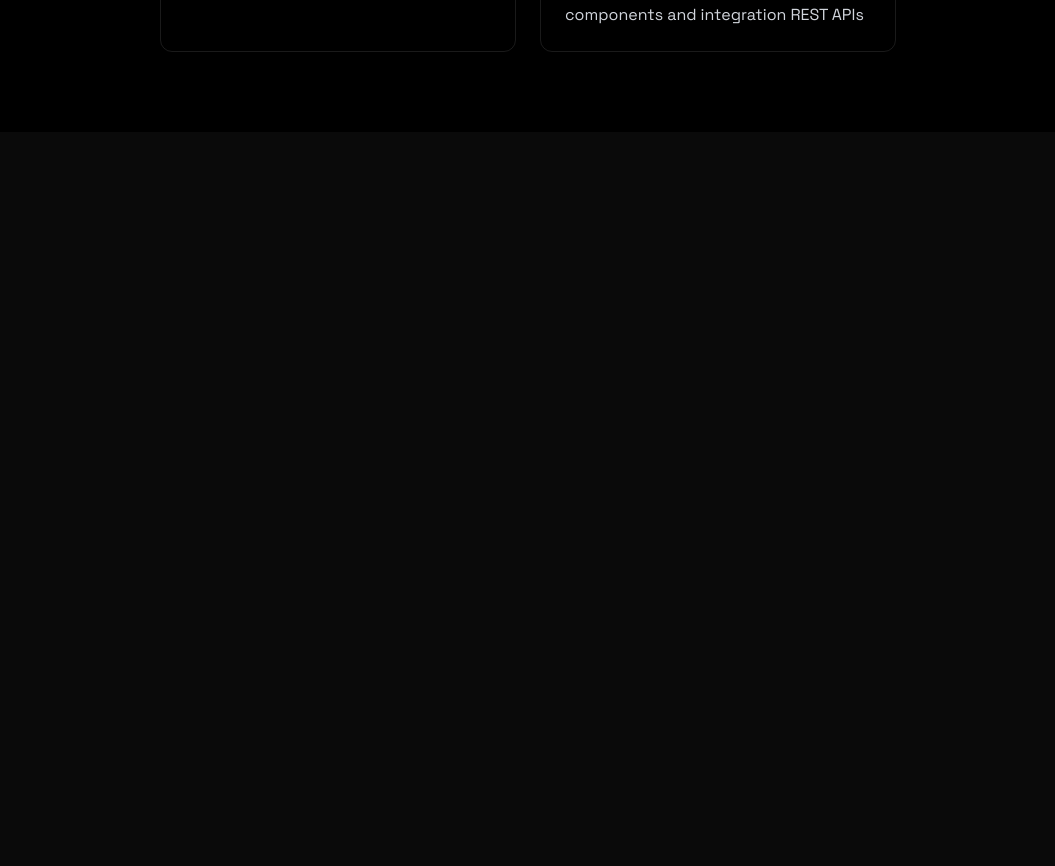
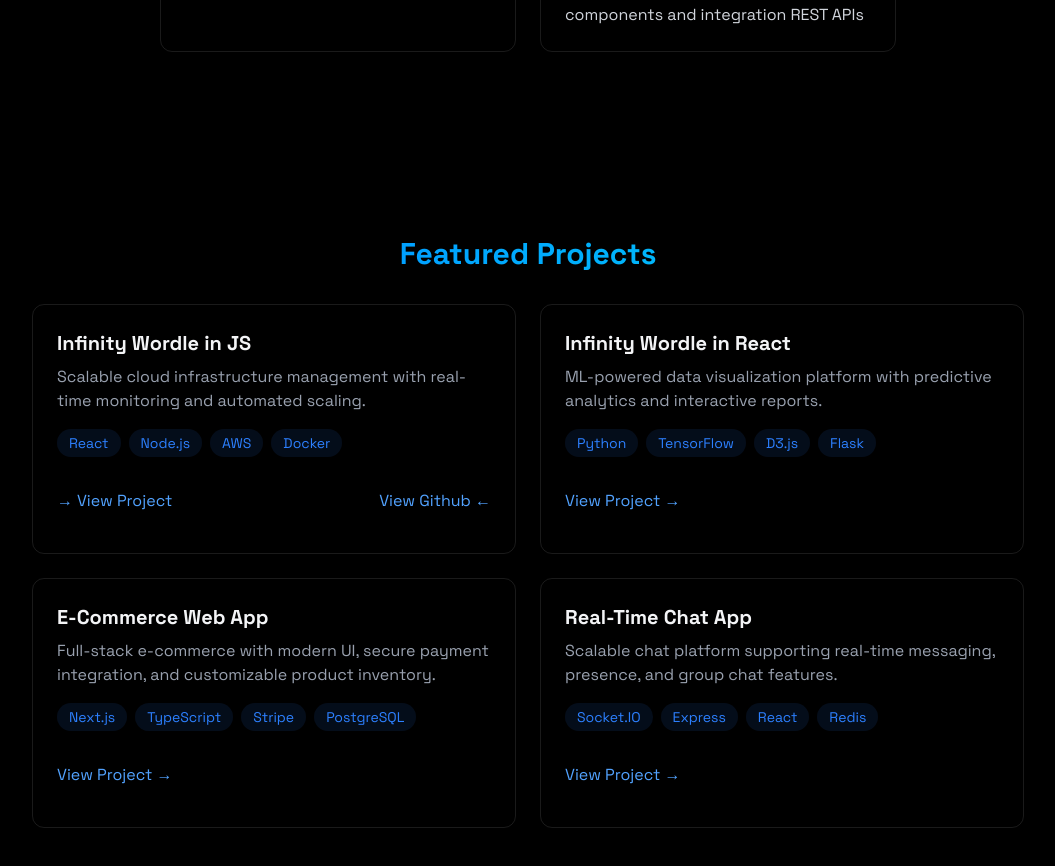
Before and after one commit to Keryyyl/first-portfolio, a React (Vite) app: page / in a window 1280 px wide. Shown: the part 1500-2366 px from the top of the page, without its empty margins (112-1167 px from the left). Before the commit the page ends 1632 px from the top, so only its background shows below. Built offline with nearby package versions, Linux system fonts and the light colour scheme.

Commit message:
Adds ReavealOnScroll.jsx and Projects.jsx

```diff
--- a/src/App.jsx
+++ b/src/App.jsx
@@ -5,7 +5,7 @@
 import { MobileMenu } from "./components/MobileMenu";
 import { Home } from "./components/sections/Home";
 import { About } from "./components/sections/About";
-// import { Projects } from "./components/sections/Projects";
+import { Projects } from "./components/sections/Projects";
 // import { Contact } from "./components/sections/Contact";
 
 function App() {
@@ -24,8 +24,8 @@
         <MobileMenu menuOpen={menuOpen} setMenuOpen={setMenuOpen} />
         <Home />
         <About />
-        {/*<Projects />
-        <Contact /> */}
+        <Projects />
+        {/* <Contact /> */}
       </div>
     </>
   )
--- /dev/null
+++ b/src/components/RevealOnScroll.jsx
@@ -0,0 +1,26 @@
+import { useEffect, useRef } from "react";
+
+export const RevealOnScroll = ({ children }) => {
+  const ref = useRef(null);
+
+  useEffect(() => {
+    const observer = new IntersectionObserver(
+      ([entry]) => {
+        if (entry.isIntersecting) {
+          ref.current.classList.add("visible");
+        }
+      },
+      { threshold: 0.2, rootMargin: "0px 0px -50px 0px" }
+    );
+
+    if (ref.current) observer.observe(ref.current);
+
+    return () => observer.disconnect();
+  });
+
+  return (
+    <div ref={ref} className="reveal">
+      {children}
+    </div>
+  );
+};
--- a/src/components/sections/About.jsx
+++ b/src/components/sections/About.jsx
@@ -21,7 +21,7 @@
                             <div className="flex flex-wrap gap-2">
                                 {frontendSkills.map((tech, key) => (
                                     <span key={key} className="bg-blue-500/10 text-blue-500 py-1 px-3 rounded-full text-sm
-                                    hover:bg-blue-500/20 hover:shadow-[0_2px_8px_rgba(59,130,2246,0.2)] transition">
+                                    hover:bg-blue-500/20 hover:shadow-[0_2px_8px_rgba(59,130,246,0.2)] transition">
                                         {tech}
                                     </span>
                                 ))}
--- a/src/components/sections/Projects.jsx
+++ b/src/components/sections/Projects.jsx
@@ -0,0 +1,167 @@
+import { RevealOnScroll } from "../RevealOnScroll";
+
+export const Projects = () => {
+  return (
+    <section
+      id="projects"
+      className="min-h-screen flex items-center justify-center py-20"
+    >
+      <RevealOnScroll>
+        <div className="max-w-5xl mx-auto px-4">
+          <h2 className="text-3xl font-bold mb-8 bg-gradient-to-r from-blue-500 to-cyan-400 bg-clip-text text-transparent text-center">
+            {" "}
+            Featured Projects
+          </h2>
+          <div className="grid grid-cols-1 md:grid-cols-2 gap-6">
+            <div className="p-6 rounded-xl border border-white/10 hover:-translate-y-1 hover:border-blue-500/30 hover:shadow-[0_2px_8px_rgba(59,130,246,0.2)] transition">
+              <h3 className="text-xl font-bold mb-2"> Infinity Wordle in JS</h3>
+              <p className="text-gray-400 mb-4">
+                Scalable cloud infrastructure management with real-time
+                monitoring and automated scaling.
+              </p>
+              <div className="flex flex-wrap gap-2 mb-4">
+                {["React", "Node.js", "AWS", "Docker"].map((tech, key) => (
+                  <span
+                    key={key}
+                    className="bg-blue-500/10 text-blue-500 py-1 px-3 rounded-full text-sm hover:bg-blue-500/20
+                                    hover:shadow-[0_2px_8px_rgba(59,130,246,0.1)] transition-all
+                    "
+                  >
+                    {tech}
+                  </span>
+                ))}
+              </div>
+
+              <div className="flex justify-between items-center">
+                <a href="https://infinity-wordle.vercel.app/" className="text-blue-400 hover:text-blue-300 transition-colors my-4">
+                → View Project
+                </a>
+                <a href="https://github.com/Keryyyl/Infinity_Wordle" className="text-blue-400 hover:text-blue-300 transition-colors my-4">
+                 View Github ←
+                </a>
+              </div>
+            </div>
+            <div
+              className="
+              glass p-6 rounded-xl border border-white/10
+              hover:-translate-y-1 hover:border-blue-500/30
+              hover:shadow-[0_4px_20px_rgba(59,130,246,0.1)]
+              transition-all
+            "
+            >
+              <h3 className="text-xl font-bold mb-2">Infinity Wordle in React</h3>
+              <p className="text-gray-400 mb-4">
+                ML-powered data visualization platform with predictive analytics
+                and interactive reports.
+              </p>
+              <div className="flex flex-wrap gap-2 mb-4">
+                {["Python", "TensorFlow", "D3.js", "Flask"].map((tech, key) => (
+                  <span
+                    key={key}
+                    className="
+                      bg-blue-500/10 text-blue-500 py-1 px-3
+                      rounded-full text-sm
+                      transition
+                      hover:bg-blue-500/20 hover:-translate-y-0.5
+                      hover:shadow-[0_2px_8px_rgba(59,130,246,0.2)]
+                    "
+                  >
+                    {tech}
+                  </span>
+                ))}
+              </div>
+              <div className="flex justify-between items-center">
+                <a
+                  href="#"
+                  className="text-blue-400 hover:text-blue-300 transition-colors my-4"
+                >
+                  View Project →
+                </a>
+              </div>
+            </div>
+
+            <div
+              className="
+              glass p-6 rounded-xl border border-white/10
+              hover:-translate-y-1 hover:border-blue-500/30
+              hover:shadow-[0_4px_20px_rgba(59,130,246,0.1)]
+              transition-all
+            "
+            >
+              <h3 className="text-xl font-bold mb-2">E-Commerce Web App</h3>
+              <p className="text-gray-400 mb-4">
+                Full-stack e-commerce with modern UI, secure payment
+                integration, and customizable product inventory.
+              </p>
+              <div className="flex flex-wrap gap-2 mb-4">
+                {["Next.js", "TypeScript", "Stripe", "PostgreSQL"].map(
+                  (tech) => (
+                    <span
+                      key={tech}
+                      className="
+                      bg-blue-500/10 text-blue-500 py-1 px-3
+                      rounded-full text-sm
+                      transition
+                      hover:bg-blue-500/20 hover:-translate-y-0.5
+                      hover:shadow-[0_2px_8px_rgba(59,130,246,0.2)]
+                    "
+                    >
+                      {tech}
+                    </span>
+                  )
+                )}
+              </div>
+              <div className="flex justify-between items-center">
+                <a
+                  href="#"
+                  className="text-blue-400 hover:text-blue-300 transition-colors my-4"
+                >
+                  View Project →
+                </a>
+              </div>
+            </div>
+
+            <div
+              className="
+              glass p-6 rounded-xl border border-white/10
+              hover:-translate-y-1 hover:border-blue-500/30
+              hover:shadow-[0_4px_20px_rgba(59,130,246,0.1)]
+              transition-all
+            "
+            >
+              <h3 className="text-xl font-bold mb-2">Real-Time Chat App</h3>
+              <p className="text-gray-400 mb-4">
+                Scalable chat platform supporting real-time messaging, presence,
+                and group chat features.
+              </p>
+              <div className="flex flex-wrap gap-2 mb-4">
+                {["Socket.IO", "Express", "React", "Redis"].map((tech, key) => (
+                  <span
+                    key={key}
+                    className="
+                      bg-blue-500/10 text-blue-500 py-1 px-3
+                      rounded-full text-sm
+                      transition
+                      hover:bg-blue-500/20 hover:-translate-y-0.5
+                      hover:shadow-[0_2px_8px_rgba(59,130,246,0.2)]
+                    "
+                  >
+                    {tech}
+                  </span>
+                ))}
+              </div>
+              <div className="flex justify-between items-center ">
+                <a
+                  href="#"
+                  className="text-blue-400 hover:text-blue-300 transition-colors my-4"
+                >
+                  View Project →
+                </a>
+              </div>
+            </div>
+          </div>
+        </div>
+      </RevealOnScroll>
+    </section>
+  );
+};
```
